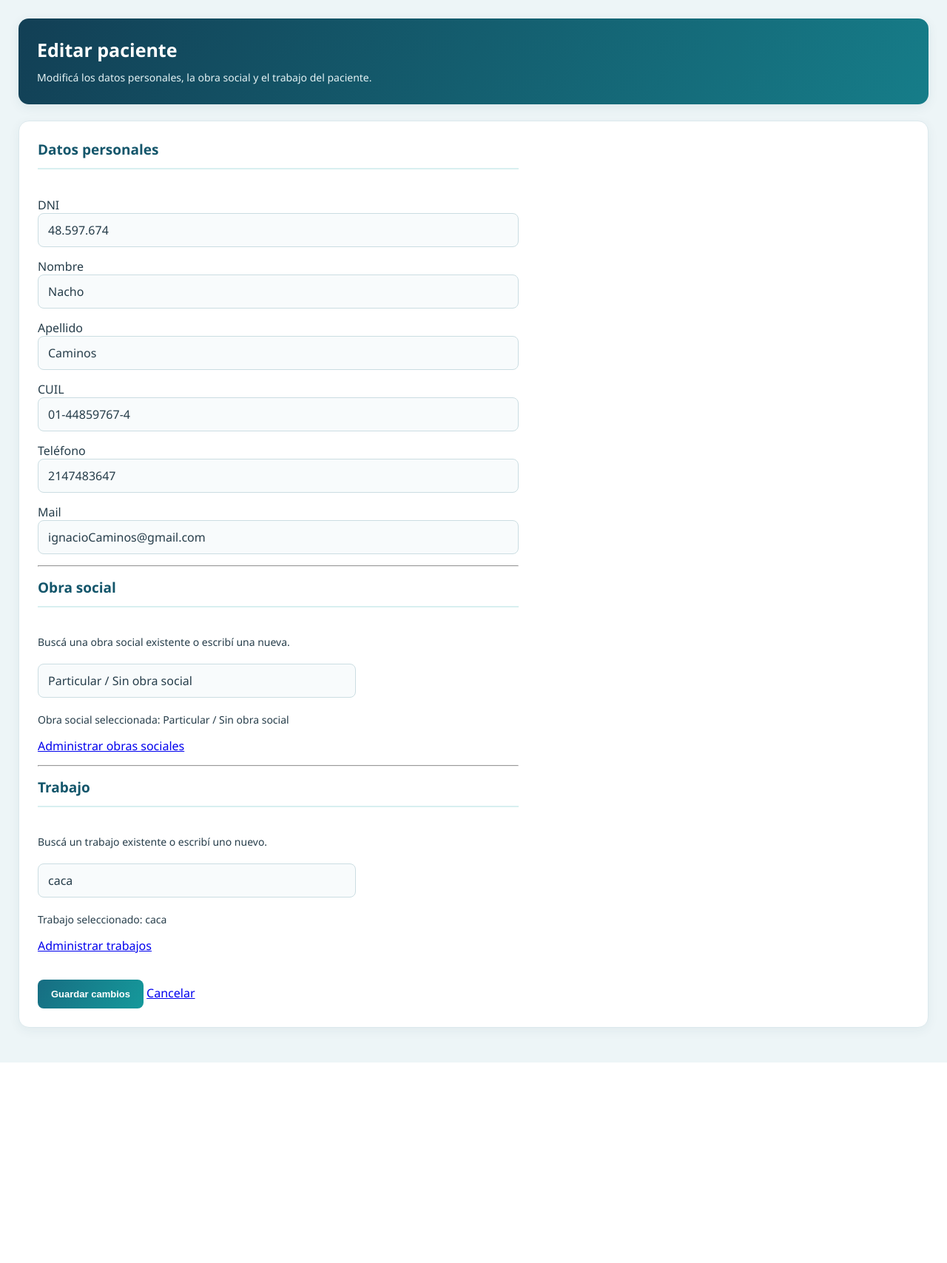
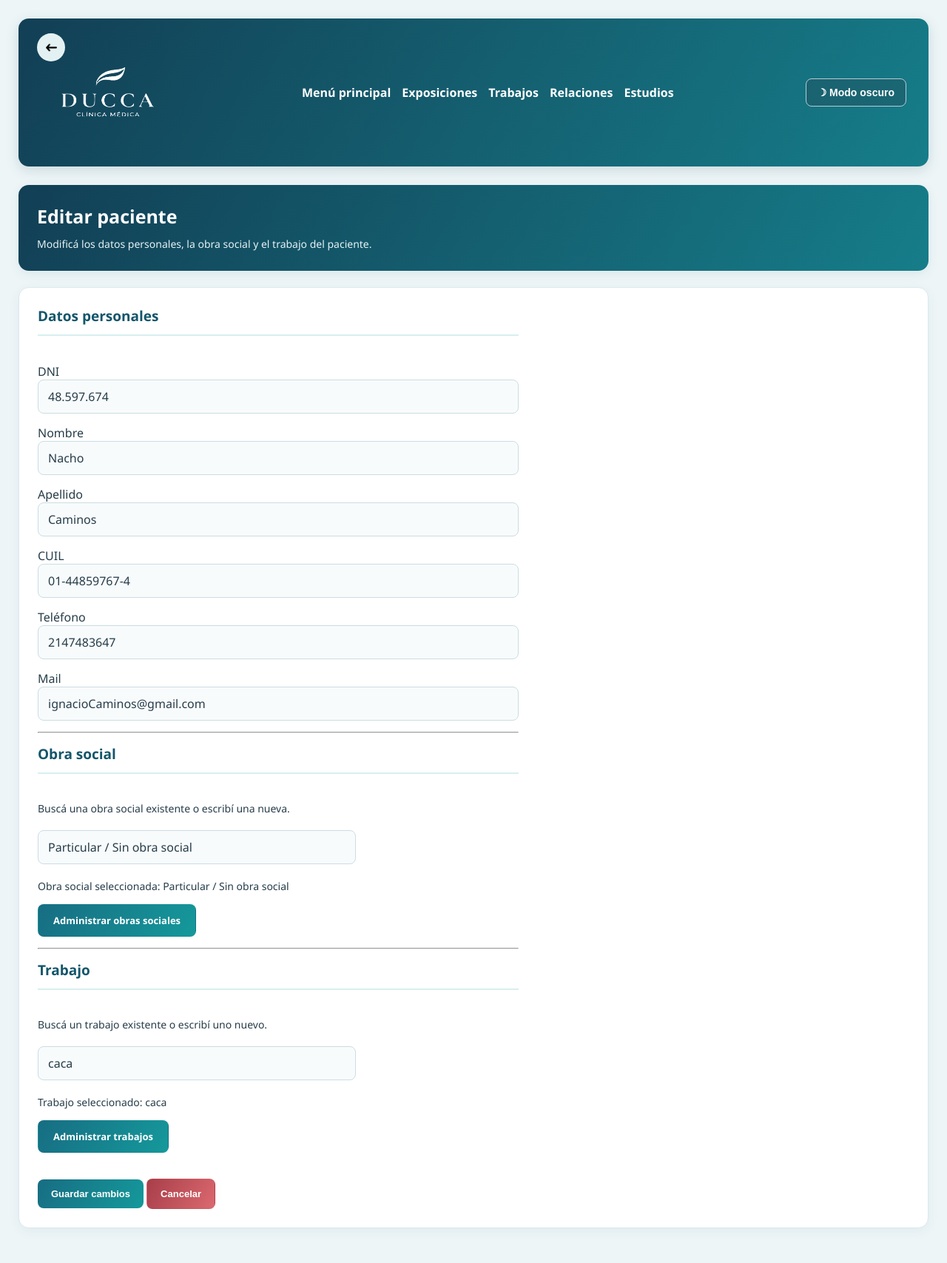
Before and after one commit to yazmin-deacon/Pasantias, a PHP site: page /Pacientes/editar.php?dni_p=48597674 in a window 1280 px wide. Shown: the whole page at 74% size. Before the commit the page ends 1436 px from the top, so only its background shows below. Run offline with PHP 8.4, Linux system fonts and the light colour scheme; a user stored in the database is signed in; data comes from the database, SQL or seed files in the repository.

Commit message:
lpmaleeee

```diff
--- a/Exposiciones/editar.php
+++ b/Exposiciones/editar.php
@@ -235,6 +235,11 @@ mysqli_close($conexion);
     <main class="gestion-contenido">
 
         <section class="bienvenida">
+
+        <a class="flecha-volver" href="listar.php"
+   aria-label="Volver a exposiciones" title="Volver a exposiciones">
+    <span aria-hidden="true">←</span>
+</a>
 
             <h1>Editar exposición</h1>
 
--- a/Obra Social/editar.php
+++ b/Obra Social/editar.php
@@ -101,6 +101,11 @@ if (!function_exists("escapar")) {
 </head>
 
 <body>
+
+<a class="flecha-volver" href="listar.php"
+   aria-label="Volver a obras sociales" title="Volver a obras sociales">
+    <span aria-hidden="true">←</span>
+</a>
 
 <h1>Editar obra social</h1>
 
--- a/Pacientes/editar.php
+++ b/Pacientes/editar.php
@@ -152,9 +152,56 @@ mysqli_close($conexion);
 
 <body>
 
+<header>
+
+<a class="flecha-volver" href="listar.php"
+   aria-label="Volver a pacientes" title="Volver a pacientes">
+    <img src="../general/flechita.png" alt="Flecha volver" width="30" height="30">
+</a>
+
+<div class="logo">
+    <img
+        id="logo"
+        src="../general/Logo minimalista DUCCA con hojas orgánicas.png"
+        alt="Logo DUCA"
+        height="150"
+        width="175"
+    >
+</div>
+        <nav>
+
+            <a href="../inicio sesion/index.php">
+                Menú principal
+            </a>
+
+            <a href="../gestionar_exposiciones.html">
+                Exposiciones
+            </a>
+
+            <a href="listar.php">
+                Trabajos
+            </a>
+
+            <a href="../gestionar_relaciones.html">
+                Relaciones
+            </a>
+
+            <a href="../gestionar_estudios.html">
+                Estudios
+            </a>
+
+        </nav>
+
+        <button type="button" id="btn-tema">
+            Modo oscuro
+        </button>
+
+    </header>
+
 <main class="gestion-contenido">
 
     <section class="bienvenida">
+
         <h1>Editar paciente</h1>
 
         <p>
@@ -325,13 +372,13 @@ mysqli_close($conexion);
             <p id="mensaje_obra" class="ayuda"></p>
 
             <p>
-                <a
-                    href="../Obra%20Social/listar.php"
-                    target="_blank"
-                    rel="noopener noreferrer"
-                >
-                    Administrar obras sociales
-                </a>
+                <!-- Administrar obra social -->
+<button
+    type="button"
+    class="btn-administrar"
+    onclick="window.location.href='../Obra%20Social/listar.php'">
+    Administrar obras sociales
+</button>
             </p>
 
             <hr>
@@ -373,15 +420,13 @@ mysqli_close($conexion);
 
             <p id="mensaje_trabajo" class="ayuda"></p>
 
-            <p>
-                <a
-                    href="../Trabajos/listar.php"
-                    target="_blank"
-                    rel="noopener noreferrer"
-                >
-                    Administrar trabajos
-                </a>
-            </p>
+            <!-- Administrar trabajos -->
+<button
+    type="button"
+    class="btn-administrar"
+    onclick="window.location.href='../Trabajos/listar.php'">
+    Administrar trabajos
+</button>
 
             <div class="acciones-finales">
 
@@ -389,9 +434,13 @@ mysqli_close($conexion);
                     Guardar cambios
                 </button>
 
-                <a href="listar.php">
-                    Cancelar
-                </a>
+                <!-- Cancelar -->
+<button
+    type="button"
+    class="btn-cancelar-paciente"
+    onclick="window.location.href='listar.php'">
+    Cancelar
+</button>
 
             </div>
 
@@ -608,5 +657,9 @@ document.getElementById("formPaciente")
     });
 </script>
 
+<script src="../general/script.js"></script>
+    <script src="../general/modooscuro.js"></script>
+    <script src="../general/animaciones.js"></script>
+
 </body>
 </html>
--- a/general/estilos.css
+++ b/general/estilos.css
@@ -3154,3 +3154,194 @@ body.modo-oscuro main.gestion-contenido a.btn-administrar:active {
     color: #ffffff !important;
     text-decoration: none !important;
 }
+
+/* FLECHA PARA VOLVER */
+
+.flecha-volver {
+    display: inline-flex;
+    align-items: center;
+    justify-content: center;
+    width: 38px;
+    height: 38px;
+    margin-bottom: 14px;
+    border-radius: 50%;
+    background: #e4f1f3;
+    color: #14566b !important;
+    text-decoration: none !important;
+    font-size: 27px;
+    font-weight: 600;
+    line-height: 1;
+    transition: 0.2s;
+}
+
+.flecha-volver:hover {
+    background: #cce5e8;
+    color: #123f55 !important;
+    text-decoration: none !important;
+    transform: translateX(-3px);
+}
+
+/* MODO OSCURO */
+
+body.modo-oscuro .flecha-volver {
+    background: #294b55;
+    color: #d8f3f0 !important;
+}
+
+body.modo-oscuro .flecha-volver:hover {
+    background: #35616c;
+    color: #ffffff !important;
+}
+
+/* MODO OSCURO - EDITAR PACIENTE */
+
+body.modo-oscuro .form-gestion input,
+body.modo-oscuro .form-gestion select,
+body.modo-oscuro .form-gestion textarea {
+    background: #30434f;
+    color: #ffffff;
+    border-color: #607783;
+}
+
+body.modo-oscuro .form-gestion input:focus,
+body.modo-oscuro .form-gestion select:focus {
+    background: #38515e;
+    border-color: #48b9c4;
+    outline: none;
+}
+
+body.modo-oscuro .form-gestion label {
+    color: #e0eaf0;
+}
+
+body.modo-oscuro .form-gestion .ayuda {
+    color: #c0d0d8;
+}
+
+body.modo-oscuro .form-gestion a {
+    color: #72d6c3;
+}
+
+body.modo-oscuro .form-gestion hr {
+    border-color: #40535e;
+}
+.logo-con-flecha {
+    display: flex;
+    flex-direction: column;
+    align-items: center;
+    justify-content: center;
+    gap: 5px;
+}
+
+header {
+    position: relative;
+}
+
+.logo-con-flecha {
+    display: flex;
+    flex-direction: column;
+    align-items: center;
+    justify-content: center;
+    gap: 5px;
+}
+
+.logo-con-flecha .btn-volver {
+    align-self: flex-start;
+}
+
+.logo-con-flecha #logo {
+    display: block;
+    width: 175px;
+    height: 100px;
+    object-fit: contain;
+}
+
+header {
+    position: relative;
+}
+
+.flecha-volver {
+    position: absolute;
+    top: 20px;
+    left: 25px;
+    transform: none;
+    z-index: 10;
+}
+
+/* =====================================
+   BOTONES ADMINISTRAR - EDITAR PACIENTE
+===================================== */
+
+main.gestion-contenido button.btn-administrar {
+    display: inline-flex;
+    align-items: center;
+    justify-content: center;
+
+    width: fit-content;
+    min-height: 44px;
+    padding: 12px 20px;
+
+    background: linear-gradient(
+        120deg,
+        #176d82,
+        #15999b
+    );
+
+    color: #ffffff;
+    border: 1px solid transparent;
+    border-radius: 8px;
+
+    font-family: inherit;
+    font-size: 13px;
+    font-weight: bold;
+
+    cursor: pointer;
+
+    transition:
+        transform 0.25s ease,
+        box-shadow 0.25s ease,
+        background-color 0.7s ease,
+        color 0.7s ease;
+}
+
+main.gestion-contenido button.btn-administrar:hover {
+    background: linear-gradient(
+        120deg,
+        #123f55,
+        #176d82
+    );
+
+    color: #ffffff;
+    transform: translateY(-2px);
+    box-shadow: 0 5px 12px rgba(20, 120, 135, 0.25);
+}
+
+main.gestion-contenido button.btn-administrar:active {
+    transform: scale(0.97);
+}
+
+/* MODO OSCURO */
+
+body.modo-oscuro main.gestion-contenido button.btn-administrar {
+    background: linear-gradient(
+        120deg,
+        #176d82,
+        #15999b
+    );
+
+    color: #ffffff;
+    border-color: #40535e;
+}
+
+body.modo-oscuro main.gestion-contenido button.btn-administrar:hover {
+    background: linear-gradient(
+        120deg,
+        #123f55,
+        #176d82
+    );
+}
+
+/* Invertir flechita en modo oscuro */
+body.modo-oscuro .flecha-volver img {
+    filter: invert(1);
+}
```
Also changed, not shown: Estudios/agregar.php (+8 -0 lines), TXT/anotaciones.txt (added, +19 -0 lines), Trabajos/editar.php (+6 -3 lines), anotaciones.txt (deleted, +0 -25 lines), TXT/csspara centrar el main de pacientesalta.txt (renamed from csspara centrar el main de pacientesalta.txt), TXT/estilo anterior.txt (renamed from estilo anterior.txt), TXT/menuanterior.txt (renamed from menuanterior.txt), general/flechita.png (added).
